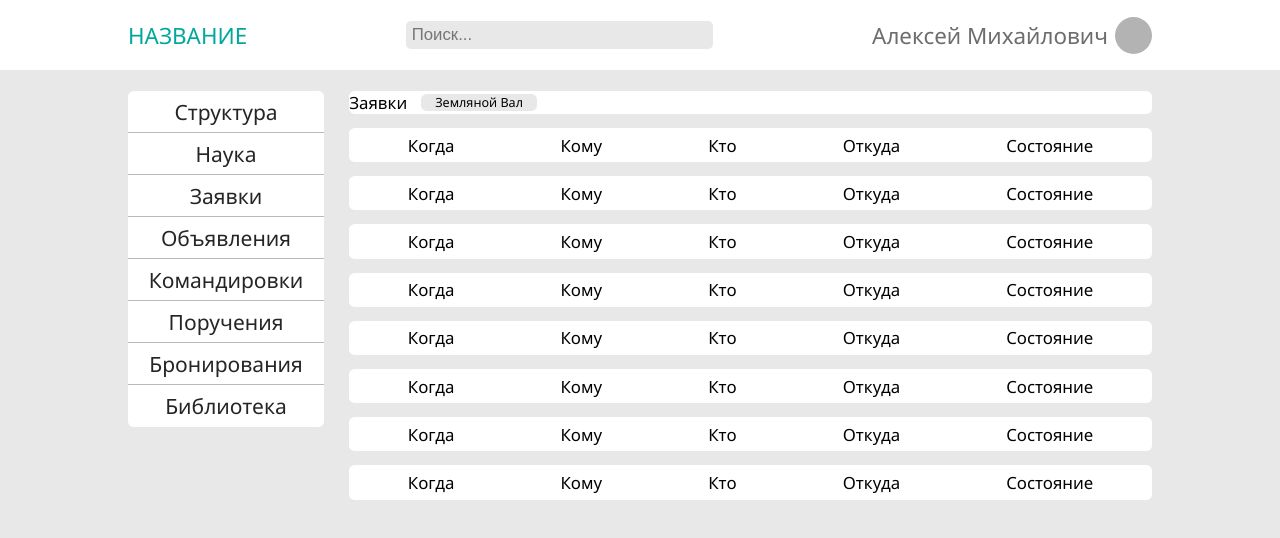
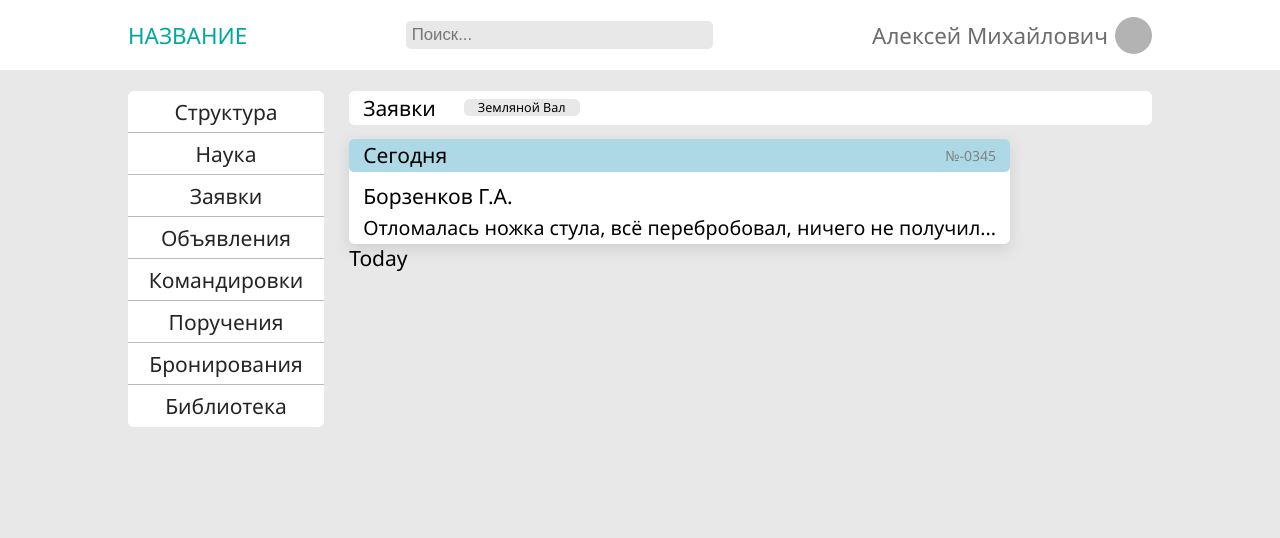
Before and after one commit to AlBelHub/PortalSite_ts, a React (Vite) app in the folder Portal_ts/: page /orders in a window 1280 px wide. Shown: the top 538 px of the page. Built offline with nearby package versions, Linux system fonts and the light colour scheme.

Commit message:
Новый вид заявок

```diff
--- a/Portal_ts/src/routes/Orders.tsx
+++ b/Portal_ts/src/routes/Orders.tsx
@@ -1,8 +1,15 @@
 import React from "react";
+import { useState } from "react";
+
+import {motion, AnimatePresence} from "framer-motion";
 
 import "../styles/orders.scss";
 
 export default function Orders() {
+
+  //Вместо кликов использовать ID - надо API
+  const [click, setClick] = useState(false);
+
   return (
     <>
       <div className="orders-container">
@@ -10,67 +17,49 @@ export default function Orders() {
           <div className="filter__item"></div>
         </div>
         <div className="order-header">
-          <p className="order__header">Заявки</p>
+          <p className="order-header__text">Заявки</p>
           <p className="filter-tag">Земляной Вал</p>
         </div>
-        <div className="order-items">
-          <div className="order__item">
-            <p className="order__text">Когда</p>
-            <p className="order__text">Кому</p>
-            <p className="order__text">Кто</p>
-            <p className="order__text">Откуда</p>
-            <p className="order__text">Состояние</p>
-          </div>
-          <div className="order__item">
-            <p className="order__text">Когда</p>
-            <p className="order__text">Кому</p>
-            <p className="order__text">Кто</p>
-            <p className="order__text">Откуда</p>
-            <p className="order__text">Состояние</p>
-          </div>
-          <div className="order__item">
-            <p className="order__text">Когда</p>
-            <p className="order__text">Кому</p>
-            <p className="order__text">Кто</p>
-            <p className="order__text">Откуда</p>
-            <p className="order__text">Состояние</p>
-          </div>
-          <div className="order__item">
-            <p className="order__text">Когда</p>
-            <p className="order__text">Кому</p>
-            <p className="order__text">Кто</p>
-            <p className="order__text">Откуда</p>
-            <p className="order__text">Состояние</p>
-          </div>
-          <div className="order__item">
-            <p className="order__text">Когда</p>
-            <p className="order__text">Кому</p>
-            <p className="order__text">Кто</p>
-            <p className="order__text">Откуда</p>
-            <p className="order__text">Состояние</p>
-          </div>
-          <div className="order__item">
-            <p className="order__text">Когда</p>
-            <p className="order__text">Кому</p>
-            <p className="order__text">Кто</p>
-            <p className="order__text">Откуда</p>
-            <p className="order__text">Состояние</p>
-          </div>
-          <div className="order__item">
-            <p className="order__text">Когда</p>
-            <p className="order__text">Кому</p>
-            <p className="order__text">Кто</p>
-            <p className="order__text">Откуда</p>
-            <p className="order__text">Состояние</p>
-          </div>
-          <div className="order__item">
-            <p className="order__text">Когда</p>
-            <p className="order__text">Кому</p>
-            <p className="order__text">Кто</p>
-            <p className="order__text">Откуда</p>
-            <p className="order__text">Состояние</p>
-          </div>
-        </div>
+
+        <motion.div className="order-items2">
+          <motion.div className="flex-container">
+            <motion.div className="order-item2 b-radius" layoutId="test" onClick={() => setClick(!click)}>
+              <motion.div className="order-item2__header">
+                <motion.p className="order-date">Сегодня</motion.p>
+                <motion.p className="order-number">№-0345</motion.p>
+              </motion.div>
+              <motion.div className="order-item2__content">
+                <motion.div className="order-item2__author">
+                  <motion.p>Борзенков Г.А.</motion.p>
+                </motion.div>
+                <motion.div className="order-item2__text">
+                  <motion.p>
+                    Отломалась ножка стула, всё перебробовал, ничего не
+                    получил...
+                  </motion.p>
+                </motion.div>
+              </motion.div>
+            </motion.div>
+          </motion.div>
+        </motion.div>
+
+        <h2>Today</h2>
+
+
+        <AnimatePresence>
+{
+  click && (
+    <motion.div className="base" layoutId="test">
+    <motion.h5>test</motion.h5>
+    <motion.h2>test</motion.h2>
+    <motion.button onClick={() => setClick(!click)} />
+  </motion.div>
+  )
+}
+</AnimatePresence>
+
+
+
       </div>
     </>
   );
```
